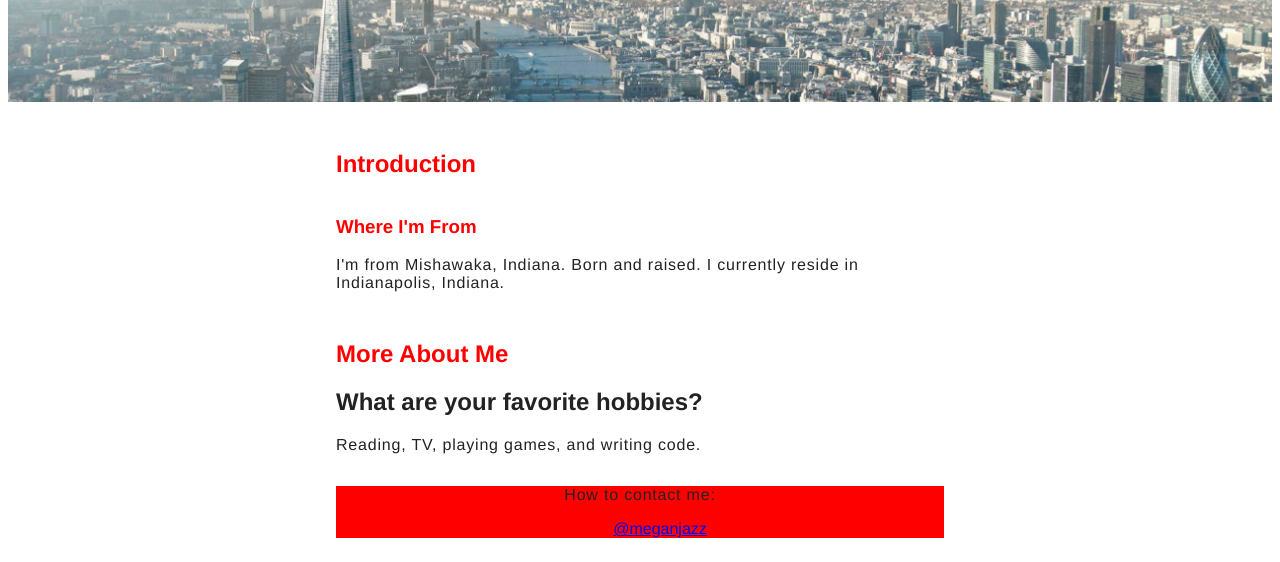
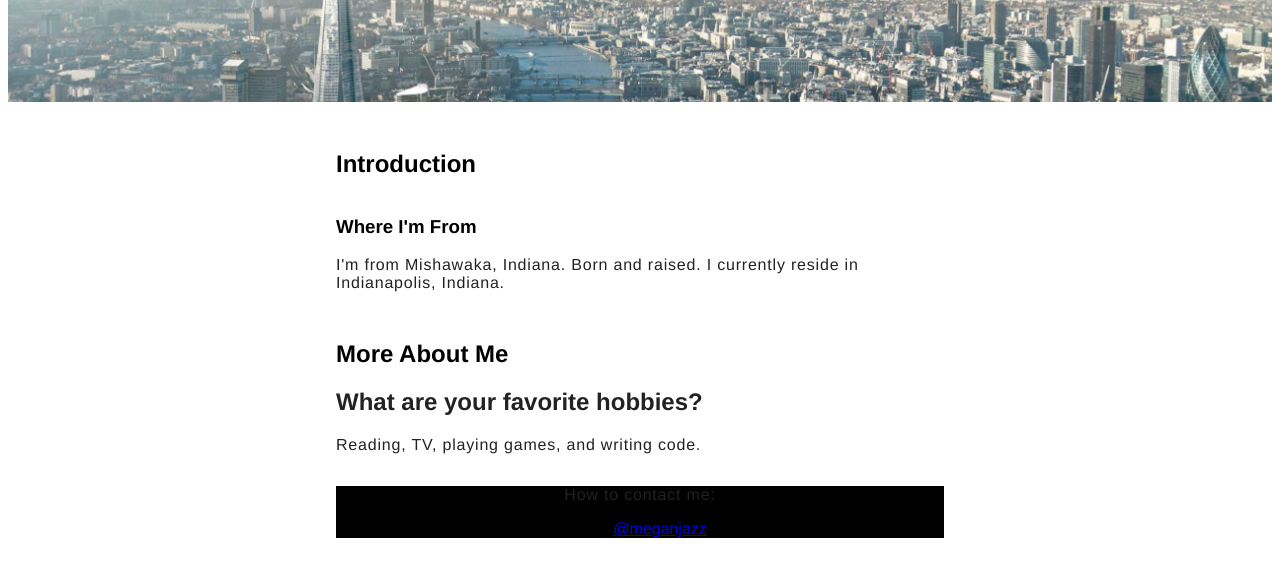
Before and after one commit to kirken93/kirken93.github.io, a plain HTML site: page index.html in a window 1280 px wide. Shown: the part 238-800 px from the top of the page. Drawn offline with Linux system fonts and the light colour scheme.

Commit message:
Removed red font

```diff
--- a/style.css
+++ b/style.css
@@ -71,9 +71,9 @@ section > h1 {
 
 .content-footer {
   /*Red, Green, Blue */
-  background-color: #FF0000;
+  background-color: #000000;
 }
 
 h1 {
-  color: #FF0000;
+  color: #000000;
 }
```
